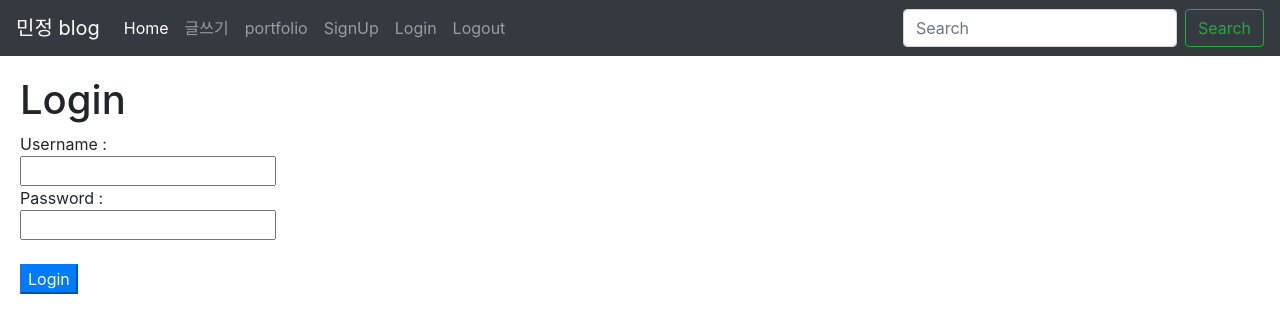
After one commit to Minjeong-K/blog, a Django app: page /account/login/ in a window 1280 px wide. The commit adds this page. Shown: the top 333 px of the page. Run offline with Django 3.2, Linux system fonts and the light colour scheme; some libraries are stand-ins or nearby versions.

Commit message:
sign up & login

```diff
--- /dev/null
+++ b/account/admin.py
@@ -0,0 +1,3 @@
+from django.contrib import admin
+
+# Register your models here.
--- /dev/null
+++ b/account/apps.py
@@ -0,0 +1,5 @@
+from django.apps import AppConfig
+
+
+class AccountConfig(AppConfig):
+    name = 'account'
--- /dev/null
+++ b/account/models.py
@@ -0,0 +1,3 @@
+from django.db import models
+
+# Create your models here.
--- /dev/null
+++ b/account/templates/login.html
@@ -0,0 +1,21 @@
+{% extends 'base.html' %}
+
+{% block contents %}
+<div clss="container" style="margin: 20px;">
+
+    <h1>Login</h1>
+
+    <form method="POST" action="{%url 'login'%}">
+        {% csrf_token %}    <!-- 보안을 위해 적어줌 -->
+        Username :
+        <br>
+        <input name="username" type="text" value="">
+        <br>
+        Password :
+        <br>
+        <input name="password1" type="password" value="">
+        <br><br>
+        <input class="btn-primary" type="submit" value="Login">
+    </form>
+</div>
+{% endblock %}
--- /dev/null
+++ b/account/tests.py
@@ -0,0 +1,3 @@
+from django.test import TestCase
+
+# Create your tests here.
--- /dev/null
+++ b/account/urls.py
@@ -0,0 +1,9 @@
+from django.contrib import admin
+from django.urls import path
+from . import views
+
+urlpatterns = [
+    path('login/', views.login, name="login"),
+    path('signup/', views.signup, name="signup"),
+    path('logout/', views.logout, name="logout"),
+]
--- /dev/null
+++ b/account/views.py
@@ -0,0 +1,35 @@
+from django.shortcuts import render
+
+# 유저와 권한에 대한 클래스 가져오기 (장고에서 가져오는거라 )
+from django.contrib.auth.models import User
+from django.contrib import auth
+
+def home(request):
+    return render(request, 'home.html')
+
+def signup(request):
+    if request.method == 'POST':
+        if request.POST['password1']==request.POST['password2']:  # 비밀번호 확인 값 일치
+            user.User.objects.create_user(username=request.POST['username'],password=request.POST['password1'])
+            auth.login(request, user)
+            return redirect('home')   # 위에 다 끝내면 아묻따 home 으로
+    return render(request, 'signup.html')
+
+def login(request):
+    if request.method == 'POST':
+        username = request.POST['uesrname']
+        password = request.POST['password']
+        user = auth.authenticate(request, username=username, password=password)
+        if user is not None:
+            auth.login(request, user)
+            return redirect('home')
+        else:  # 로그인 거부
+            return render(request, 'login.html', {'error':'username or password is incorrect.'})
+    else:
+        return render(request, 'login.html')
+
+def logout(reqest):
+    if reqest.method == 'POST':
+        auth.logout(request)
+        return redirect('home')
+    return render(reqest, 'login.html')
--- a/blogproject/settings.py
+++ b/blogproject/settings.py
@@ -39,6 +39,7 @@ INSTALLED_APPS = [
     'django.contrib.staticfiles',
     'blogapp.apps.BlogappConfig',
     'portfolioapp.apps.PortfolioappConfig',
+    'account.apps.AccountConfig',
 ]
 
 MIDDLEWARE = [
--- a/blogproject/templates/base.html
+++ b/blogproject/templates/base.html
@@ -1,3 +1,13 @@
+<head>
+  <!-- CSS only -->
+  <link rel="stylesheet" href="https://stackpath.bootstrapcdn.com/bootstrap/4.5.0/css/bootstrap.min.css" integrity="sha384-9aIt2nRpC12Uk9gS9baDl411NQApFmC26EwAOH8WgZl5MYYxFfc+NcPb1dKGj7Sk" crossorigin="anonymous">
+
+  <!-- JS, Popper.js, and jQuery -->
+  <script src="https://code.jquery.com/jquery-3.5.1.slim.min.js" integrity="sha384-DfXdz2htPH0lsSSs5nCTpuj/zy4C+OGpamoFVy38MVBnE+IbbVYUew+OrCXaRkfj" crossorigin="anonymous"></script>
+  <script src="https://cdn.jsdelivr.net/npm/popper.js@1.16.0/dist/umd/popper.min.js" integrity="sha384-Q6E9RHvbIyZFJoft+2mJbHaEWldlvI9IOYy5n3zV9zzTtmI3UksdQRVvoxMfooAo" crossorigin="anonymous"></script>
+  <script src="https://stackpath.bootstrapcdn.com/bootstrap/4.5.0/js/bootstrap.min.js" integrity="sha384-OgVRvuATP1z7JjHLkuOU7Xw704+h835Lr+6QL9UvYjZE3Ipu6Tp75j7Bh/kR0JKI" crossorigin="anonymous"></script>
+
+</head>
 <body>
     <nav class="navbar navbar-expand-lg navbar-dark bg-dark">
     <a class="navbar-brand" href="#">민정 blog</a>
@@ -13,18 +23,17 @@
         <li class="nav-item">
           <a class="nav-link" href="{% url 'new' %}">글쓰기</a>
         </li>
-        <li class="nav-item dropdown">
-          <a class="nav-link dropdown-toggle" href="#" id="navbarDropdown" role="button" data-toggle="dropdown" aria-haspopup="true" aria-expanded="false">
-            Dropdown
-          </a>
-          <div class="dropdown-menu" aria-labelledby="navbarDropdown">
-            <a class="dropdown-item" href="{% url 'portfolio' %}">portfolio</a>
-            <div class="dropdown-divider"></div>
-            <a class="dropdown-item" href="#">Something else here</a>
-          </div>
+        <li class="nav-item">
+          <a class="nav-link" href="{% url 'portfolio' %}">portfolio</a>
         </li>
         <li class="nav-item">
-          <a class="nav-link disabled" href="#" tabindex="-1" aria-disabled="true">Disabled</a>
+          <a class="nav-link" href="{% url 'signup' %}">SignUp</a>
+        </li>
+        <li class="nav-item">
+          <a class="nav-link" href="{% url 'login' %}">Login</a>
+        </li>
+        <li class="nav-item">
+          <a class="nav-link" href="{% url 'logout' %}">Logout</a>
         </li>
       </ul>
       <form class="form-inline my-2 my-lg-0">
--- a/blogproject/urls.py
+++ b/blogproject/urls.py
@@ -11,6 +11,7 @@ urlpatterns = [
     path('',blogapp.views.home, name="home"),
     path('blog/', include('blogapp.urls')),
     path('portfolio/',portfolioapp.views.portfolio, name="portfolio"),
+    path('account/', include('account.urls')),
 ]
 
 urlpatterns += static(settings.MEDIA_URL,document_root=settings.MEDIA_ROOT)
```
Also changed, not shown: account/templates/signup.html (added, +25 -0 lines), blogapp/templates/detail.html (+0 -12 lines), blogapp/templates/home.html (+0 -10 lines), blogapp/templates/new.html (+0 -8 lines), account/__init__.py (added), account/migrations/__init__.py (added).
